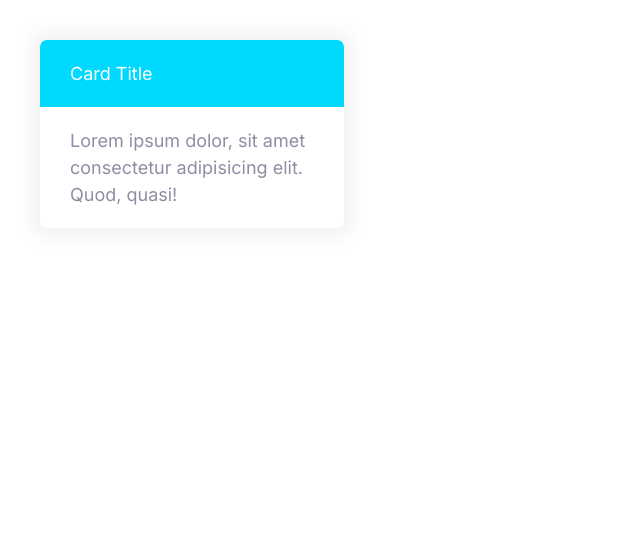
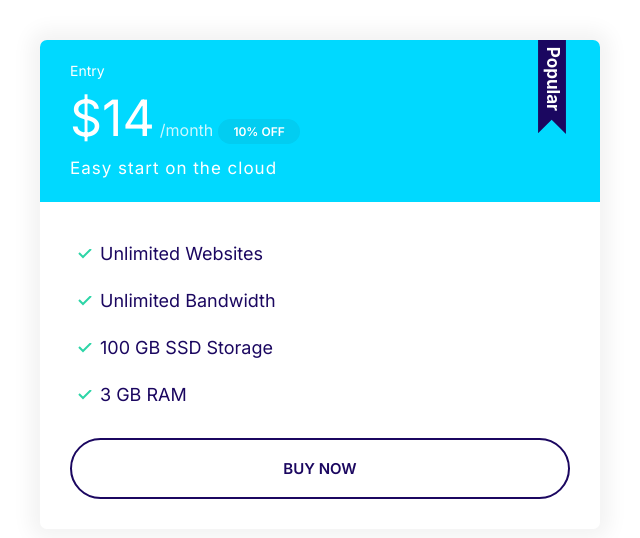
Before and after one commit to pryeshgohil/moshify, a plain HTML site: page index.html in a window 1280 px wide. Shown: the whole page, without its empty margins (0-640 px from the left). Drawn offline with Linux system fonts and the light colour scheme.

Commit message:
Build the plan component.

```diff
--- a/css/styles.css
+++ b/css/styles.css
@@ -114,6 +114,7 @@ a {
 
 .badge--small {
     font-size: 1.6rem;
+    padding:0.5rem 1.5rem;
 }
 
 @media screen and (min-width: 1024px) {
@@ -294,3 +295,68 @@ a {
     background: var(--color-secondary);
     color: #fff;
 }
+
+.card--secondary .badge--secondary {
+    background: #02cdf1;
+}
+
+/* Plans */
+
+.plan__name {
+    color: #fff;
+    margin: 0;
+    font-weight: 500;
+    font-size:2.4rem;
+}
+
+.plan__price {
+    font-size: 6rem;
+}
+
+.plan__billing-cycle {
+    font-size: 2.4rem;
+    font-weight: 300;
+    opacity: 0.8;
+}
+
+.plan__description {
+    display: block;
+    font-size: 2rem;
+    font-weight: 300;
+    letter-spacing: 1px;
+}
+
+.plan .list__item {
+    margin-bottom: 2rem;
+}
+
+.plan--popular .card__header {
+    position: relative;
+}
+
+.plan--popular .card__header::before {
+    content: url('../images/popular.svg');
+    width: 40px;
+    display: inline-block;
+    position: absolute;
+    top: -6px;
+    right: 5%;
+}
+
+@media screen and (min-width: 1024px) {
+    .plan__name {
+        font-size:1.4rem;
+    }
+
+    .plan__price {
+        font-size: 5rem;
+    }
+
+    .plan__billing-cycle {
+        font-size:1.6rem;
+    }
+
+    .plan__description {
+        font-size:1.7rem;
+    }
+}
--- a/index.html
+++ b/index.html
@@ -14,11 +14,25 @@
     <link rel="stylesheet" href="css/styles.css" />
   </head>
   <body>
-    <div style="width: 30%; padding: 4rem">
-      <div class="card card--secondary">
-        <header class="card__header">Card Title</header>
-        <div class="card__body">
-          Lorem ipsum dolor, sit amet consectetur adipisicing elit. Quod, quasi!
+    <div style="width: 50%; padding: 4rem">
+      <div class="plan plan--popular">
+        <div class="card card--secondary">
+          <header class="card__header">
+            <h3 class="plan__name">Entry</h3>
+            <span class="plan__price">$14</span>
+            <span class="plan__billing-cycle">/month</span>
+            <span class="badge badge--secondary badge--small">10% OFF</span>
+            <span class="plan__description">Easy start on the cloud</span>
+          </header>
+          <div class="card__body">
+            <ul class="list list--tick">
+              <li class="list__item">Unlimited Websites</li>
+              <li class="list__item">Unlimited Bandwidth</li>
+              <li class="list__item">100 GB SSD Storage</li>
+              <li class="list__item">3 GB RAM</li>
+            </ul>
+            <button class="btn btn--outline btn--block">Buy Now</button>
+          </div>
         </div>
       </div>
     </div>
```
Also changed, not shown: components/plans.html (added, +22 -0 lines), images/popular.svg (added).
